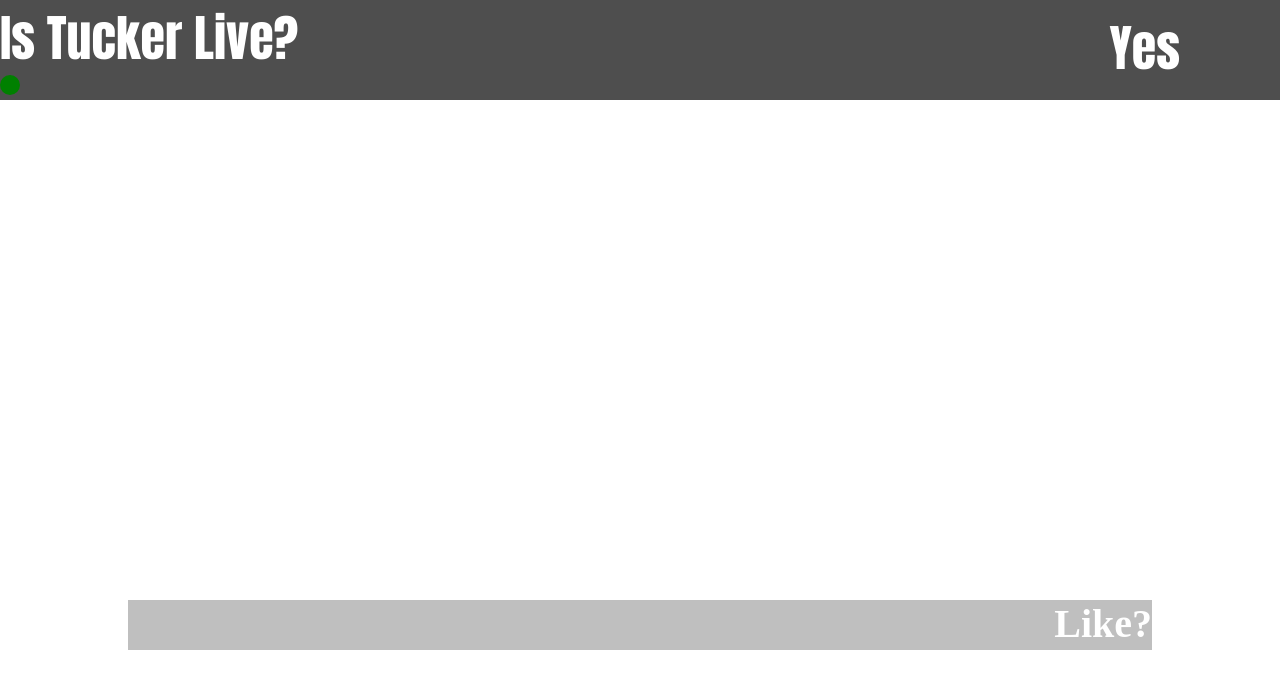
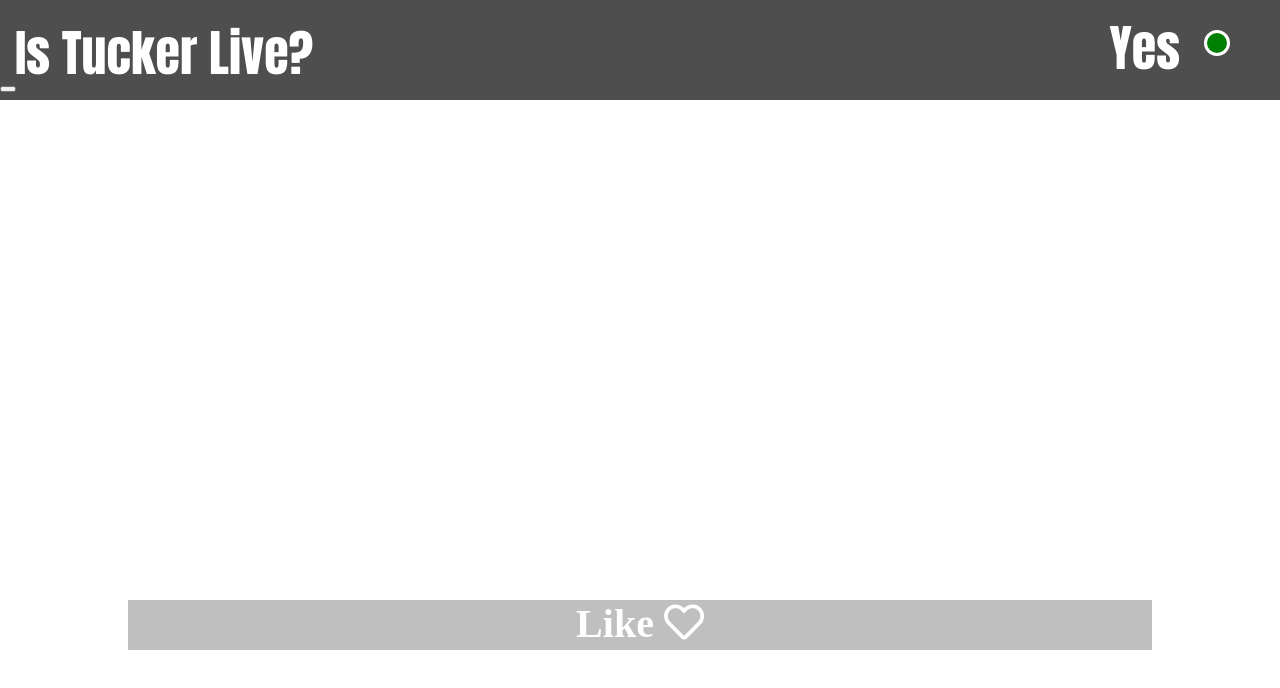
Before and after one commit to cartercohen55/tucker-time, a plain HTML site: page index.html in a window 1280 px wide. Drawn offline with Linux system fonts and the light colour scheme.

Commit message:
NikhilUpdate

```diff
--- a/index.html
+++ b/index.html
@@ -19,6 +19,15 @@
        <meta name="apple-mobile-web-app-title" content="AppName">
        <meta name="apple-mobile-web-app-capable" content="yes">
        <meta name="apple-mobile-web-app-status-bar-style" content="black">
+
+
+
+   <link
+   rel="stylesheet"
+   href="https://cdnjs.cloudflare.com/ajax/libs/font-awesome/5.15.4/css/all.min.css"
+ />
+
+
     </head>
     <body>
         <!--[if lt IE 7]>
@@ -30,24 +39,33 @@
 
     <header>
         <section class="header">
-           <h1>Is Tucker Live?</h1>
+           <h1> Is Tucker Live?</h1>
            <section>
 
            </section>
             <h2>Yes</h2>
+            <button>
                 <div class="greenbutton"></div>
+            </button>
+
         </section>
 
     </header>
 
+    <section class="isLive">
+
         <footer class="footer">
             <div>
                 <h4>
-                Like?
+                    Like
+                    <i class="far fa-heart"></i>
                 </h4>
 
             </div>
 
 
         </footer>
+    </section>
+
+
 </html>
--- a/styles.css
+++ b/styles.css
@@ -12,6 +12,10 @@ h1{
     font-size: 50px;
    margin: 0 0;
    padding: 0 0;
+   position: relative;
+   top: 15px;
+   left: 15px;
+
 }
 h2{
     font-family: Impact, Haettenschweiler, 'Arial Narrow Bold', sans-serif;
@@ -29,7 +33,18 @@ h2{
     height: 20px;
     border-radius: 50%;
     background-color: green;
+    border: 3px solid white;
+    float: right;
+    position: absolute;
+    top: 30px;
+    right: 50px;
+
+
 }
+
+
+
+
 
 body{
     margin:0 0;
@@ -50,5 +65,10 @@ h4{
     opacity: 1.0;
     color: white;
     font-size: 40px;
-    text-align: right;
+    text-align: center;
+
 }
+
+.isLive{
+    /*display: none;
+*/}
```
Also changed, not shown: script.js (added). Lines whose indentation alone changed are shown as unchanged.
